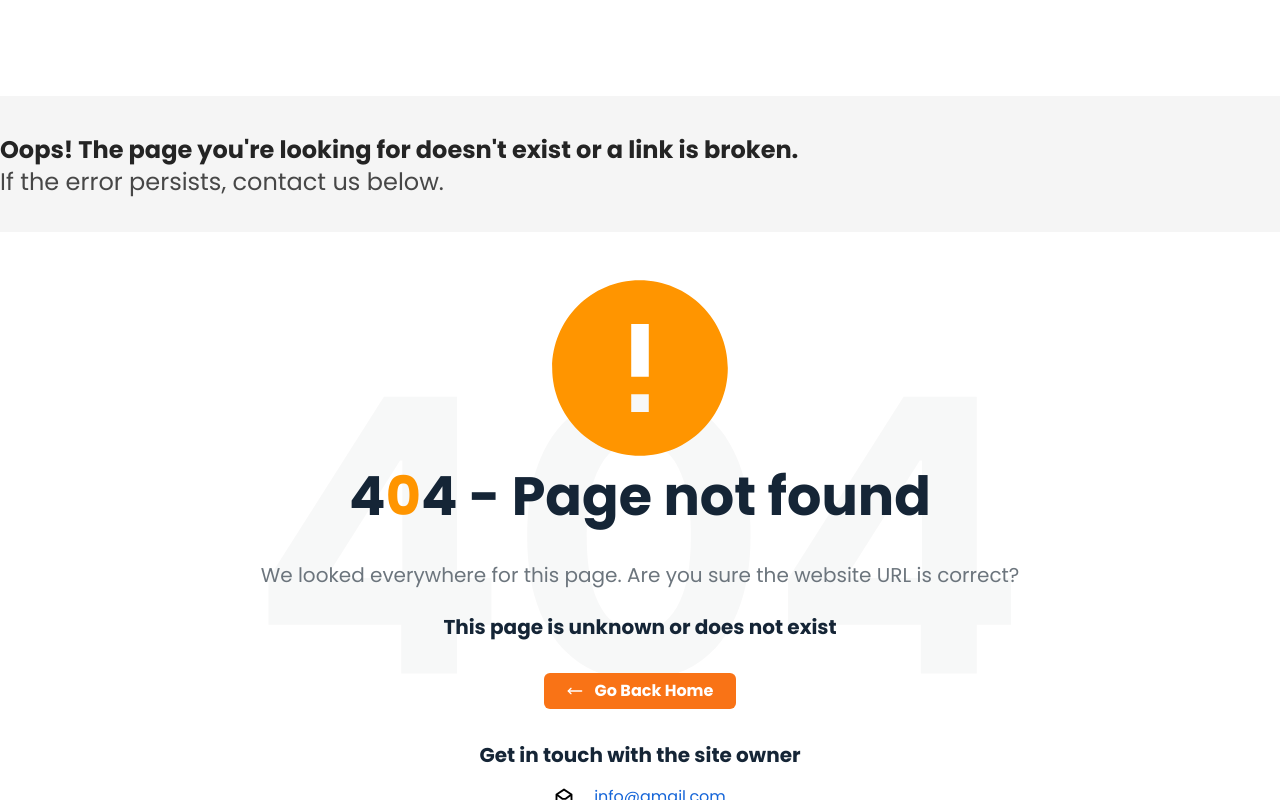
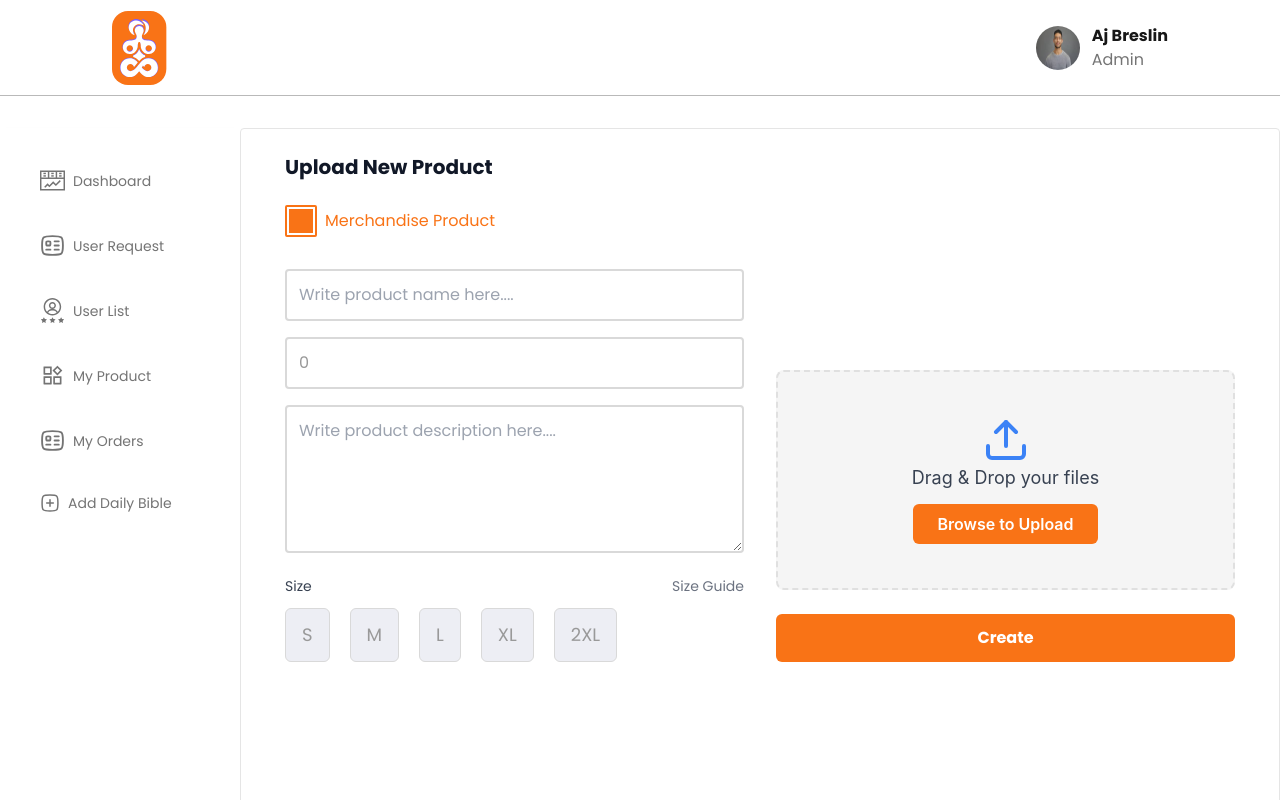
Before and after one commit to AbuRahat889/gains_for_glory, a Next.js app: page /edit-product/merchandise in a window 1280 px wide. Before the commit this address had no page. Shown: the top 800 px of the page. Built offline with nearby package versions, Linux system fonts and the light colour scheme.

Commit message:
feat: Add product editing functionality and create merchandise product page

```diff
--- /dev/null
+++ b/src/app/(dashboard)/edit-product/merchandise/page.tsx
@@ -0,0 +1,38 @@
+import MerchandiseProduct from "@/components/MyProduct/MerchandiseProduct";
+import React from "react";
+
+export default function page() {
+  return (
+    <div className="min-h-screen bg-white mt-32">
+      <div className="bg-white border my-6 px-5 rounded-sm">
+        <div className="max-w-6xl p-0 md:p-6 bg-white min-h-screen">
+          <h1 className="text-xl font-semibold mb-6 text-gray-900">
+            Upload New Product
+          </h1>
+
+          {/* Selector Buttons */}
+          <div className="flex flex-col md:flex-row gap-5 md:gap-40">
+            {/* Merchandise Button */}
+            <div className="flex items-center gap-2 cursor-pointer">
+              <div className="">
+                <button
+                  className={`w-5 md:w-8  h-5 md:h-8 rounded-[2px] border-2 transition-all duration-200 border-orange-500 flex justify-center items-center`}
+                >
+                  <div
+                    className={`h-3 w-3 md:h-6 md:w-6  bg-orange-500
+              `}
+                  ></div>
+                </button>
+              </div>
+              <span className="text-base font-medium text-primaryColor leading-normal">
+                Merchandise Product
+              </span>
+            </div>
+          </div>
+
+          <MerchandiseProduct  />
+        </div>
+      </div>
+    </div>
+  );
+}
--- /dev/null
+++ b/src/app/(dashboard)/edit-product/supplements/page.tsx
@@ -0,0 +1,7 @@
+import React from 'react'
+
+export default function page() {
+  return (
+    <div>page</div>
+  )
+}
--- a/src/components/MyProduct/MerchandiseProduct.tsx
+++ b/src/components/MyProduct/MerchandiseProduct.tsx
@@ -1,12 +1,17 @@
 "use client";
-import React, { useState } from "react";
+import React, { useEffect, useState } from "react";
 import { FormProvider, SubmitHandler, useForm } from "react-hook-form";
 import { FormInput } from "../ui/Input";
 import UploadMedia from "../ui/UploadMedia";
 import { Button } from "../ui/button";
 import Link from "next/link";
-import { useCreateProductMutation } from "@/redux/api/productApi";
+import {
+  useCreateProductMutation,
+  useEditProductMutation,
+  useGetSingleProductQuery,
+} from "@/redux/api/productApi";
 import { toast } from "react-toastify";
+import { useRouter, useSearchParams } from "next/navigation";
 
 export type FormValues = {
   name: string;
@@ -17,7 +22,19 @@ export type FormValues = {
 };
 
 export default function MerchandiseProduct() {
-  const methods = useForm<FormValues>();
+  const router = useRouter();
+  const params = useSearchParams();
+  const id = params.get("id");
+  const { data } = useGetSingleProductQuery(id, { skip: !id });
+  const methods = useForm<FormValues>({
+    defaultValues: {
+      name: data?.data?.result?.name || "",
+      price: data?.data?.result?.price || 0,
+      selectedSizes: data?.data?.result?.size || [],
+      photos: data?.data?.result?.image?.[0] || [],
+      description: data?.data?.result?.productDescription || "",
+    },
+  });
   const [selectedSizes, setSelectedSizes] = useState<string[]>([]);
 
   const sizes = ["S", "M", "L", "XL", "2XL"];
@@ -27,23 +44,9 @@ export default function MerchandiseProduct() {
     );
   };
 
-  //   description
-  // :
-  // "Dolor nulla debitis  asdf"
-  // name
-  // :
-  // "Thaddeus Carter"
-  // photos
-  // :
-  // [File]
-  // price
-  // :
-  // 782
-  // selectedSizes
-  // :
-  // (3) ['M', 'S', '2XL']
-
   const [createProductFN, { isLoading }] = useCreateProductMutation();
+  const [editProductFN, { isLoading: isLoadingEdit }] =
+    useEditProductMutation();
   const formData = new FormData();
   const onSubmit: SubmitHandler<FormValues> = async (data) => {
     const bodyData = {
@@ -60,6 +63,19 @@ export default function MerchandiseProduct() {
     });
     formData.append("bodyData", JSON.stringify(bodyData));
     try {
+      if (id) {
+        const response = await editProductFN({ formData, id }).unwrap();
+        console.log(response);
+        if (response?.success) {
+          methods.reset();
+          setSelectedSizes([]);
+          toast.success(response?.message || "Product updated successfully!");
+          router.push("/my-product");
+          // Optionally, you can show a success message or redirect
+        }
+        return;
+      }
+
       const response = await createProductFN(formData).unwrap();
       console.log(response);
       if (response?.success) {
@@ -74,6 +90,21 @@ export default function MerchandiseProduct() {
     }
   };
 
+  // set default values for form fields
+  useEffect(() => {
+    if (data?.data?.result) {
+      methods.reset({
+        name: data.data.result.name || "",
+        price: data.data.result.price || 0,
+        selectedSizes: data.data.result.size || [],
+        photos: data.data.result.image || [], // note: should be string[] or File[]
+        description: data.data.result.productDescription || "",
+      });
+
+      setSelectedSizes(data.data.result.size || []);
+    }
+  }, [data?.data?.result, methods]);
+
   return (
     <div className="mt-8">
       <FormProvider {...methods}>
@@ -86,16 +117,19 @@ export default function MerchandiseProduct() {
             <FormInput<FormValues>
               name="name"
               placeholder="Write product name here...."
+              // defaultValue={data?.data?.result?.name || ""}
             />
             <FormInput<FormValues>
               name="price"
               placeholder="Write product Price here...."
               type="number"
+              // defaultValue={data?.data?.result?.price}
             />
             <textarea
               {...methods.register("description")}
               id="discription"
               rows={5}
+              // defaultValue={data?.data?.result?.productDescription || ""}
               placeholder="Write product description here...."
               className="w-full px-3 py-3 border-2 border-[#D9D9D9] rounded-sm text-[#999] text-base font-medium outline-none"
             ></textarea>
@@ -125,7 +159,8 @@ export default function MerchandiseProduct() {
                     type="button"
                     onClick={() => handleSizeToggle(size)}
                     className={`px-2 md:px-4 py-2 md:py-3 text-sm md:text-lg font-medium rounded-md border transition-all duration-200 ${
-                      selectedSizes.includes(size)
+                      selectedSizes.includes(size) ||
+                      data?.data?.result?.size?.includes(size)
                         ? "bg-orange-500 text-white border-orange-500 shadow-sm"
                         : "bg-[#edeef4] text-[#999999] border-[#D9D9D9] hover:bg-gray-100 hover:border-gray-300"
                     }`}
@@ -146,7 +181,7 @@ export default function MerchandiseProduct() {
             <div className="w-full space-y-6">
               <UploadMedia name="photos" />
               <Button type="submit" variant="default" className="w-full p-6">
-                {isLoading ? "Loading..." : "Create"}
+                {isLoading || isLoadingEdit ? "Loading..." : "Create"}
               </Button>
             </div>
           </div>
--- a/src/components/MyProduct/ProductCard.tsx
+++ b/src/components/MyProduct/ProductCard.tsx
@@ -3,12 +3,14 @@ import { Button } from "@/components/ui/button";
 import shirt from "@/assets/lemon.png";
 import { useDeleteProductMutation } from "@/redux/api/productApi";
 import Swal from "sweetalert2";
+import Link from "next/link";
 
 type Product = {
   id: string;
   image?: string[];
   name?: string;
   price?: number | string;
+  category: string;
   // Add other fields as needed
 };
 
@@ -17,6 +19,7 @@ interface ProductCardProps {
 }
 
 export default function ProductCard({ product }: ProductCardProps) {
+  console.log(product);
   const [deleteFN] = useDeleteProductMutation();
   const handleDelete = async (id: string) => {
     Swal.fire({
@@ -73,12 +76,12 @@ export default function ProductCard({ product }: ProductCardProps) {
 
         {/* Action Buttons */}
         <div className="flex flex-col md:flex-row gap-3 mt-6">
-          <Button
-            variant="outline"
-            className="flex-1 text-primaryColor border-2 border-primaryColor py-2 md:py-5 text-base font-semibold rounded-2xl hover:text-primaryColor"
+          <Link
+            href={`/edit-product/${product.category}?id=${product.id}`}
+            className="flex-1 text-primaryColor border-2 border-primaryColor py-2 text-base text-center font-semibold rounded-2xl hover:text-primaryColor"
           >
             Edit
-          </Button>
+          </Link>
           <Button
             onClick={() => handleDelete(product.id)}
             className="flex-1 bg-orange-500 border-2 border-primaryColor py-2 md:py-5 text-base font-semibold rounded-2xl"
--- a/src/redux/api/productApi.ts
+++ b/src/redux/api/productApi.ts
@@ -8,6 +8,14 @@ const productApi = baseApi.injectEndpoints({
     getAllProduct: build.query({
       query: () => ({
         url: `/product/all`,
+        method: "GET",
+      }),
+      providesTags: ["product"],
+    }),
+    //get all user from admin dashboard
+    getSingleProduct: build.query({
+      query: (id) => ({
+        url: `/product/${id}`,
         method: "GET",
       }),
       providesTags: ["product"],
@@ -29,12 +37,34 @@ const productApi = baseApi.injectEndpoints({
       }),
       invalidatesTags: ["product"],
     }),
+    //create product by id
+    editProduct: build.mutation({
+      query: ({ formData, id }) => {
+        if (formData instanceof FormData) {
+          console.log("FormData contents:");
+          for (const [key, value] of formData.entries()) {
+            console.log(`${key}:`, value);
+          }
+        } else {
+          console.log("formData is not FormData:", formData);
+        }
+
+        return {
+          url: `/product/update/${id}`,
+          method: "PUT",
+          body: formData, // ✅ send raw FormData
+        };
+      },
+      invalidatesTags: ["product"],
+    }),
   }),
 });
 
 export const {
   useGetAllProductQuery,
+  useGetSingleProductQuery,
   useDeleteProductMutation,
   useCreateProductMutation,
+  useEditProductMutation,
 } = productApi;
 export default productApi;
```
